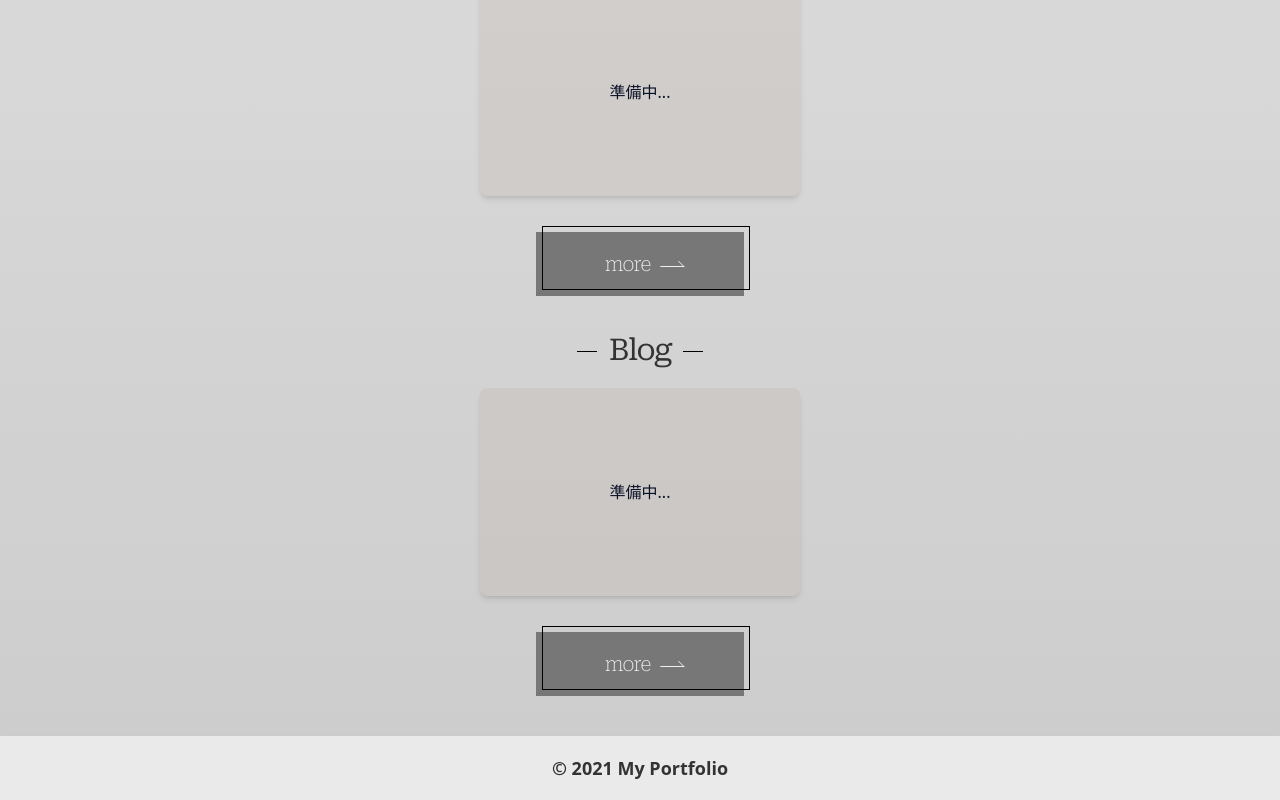
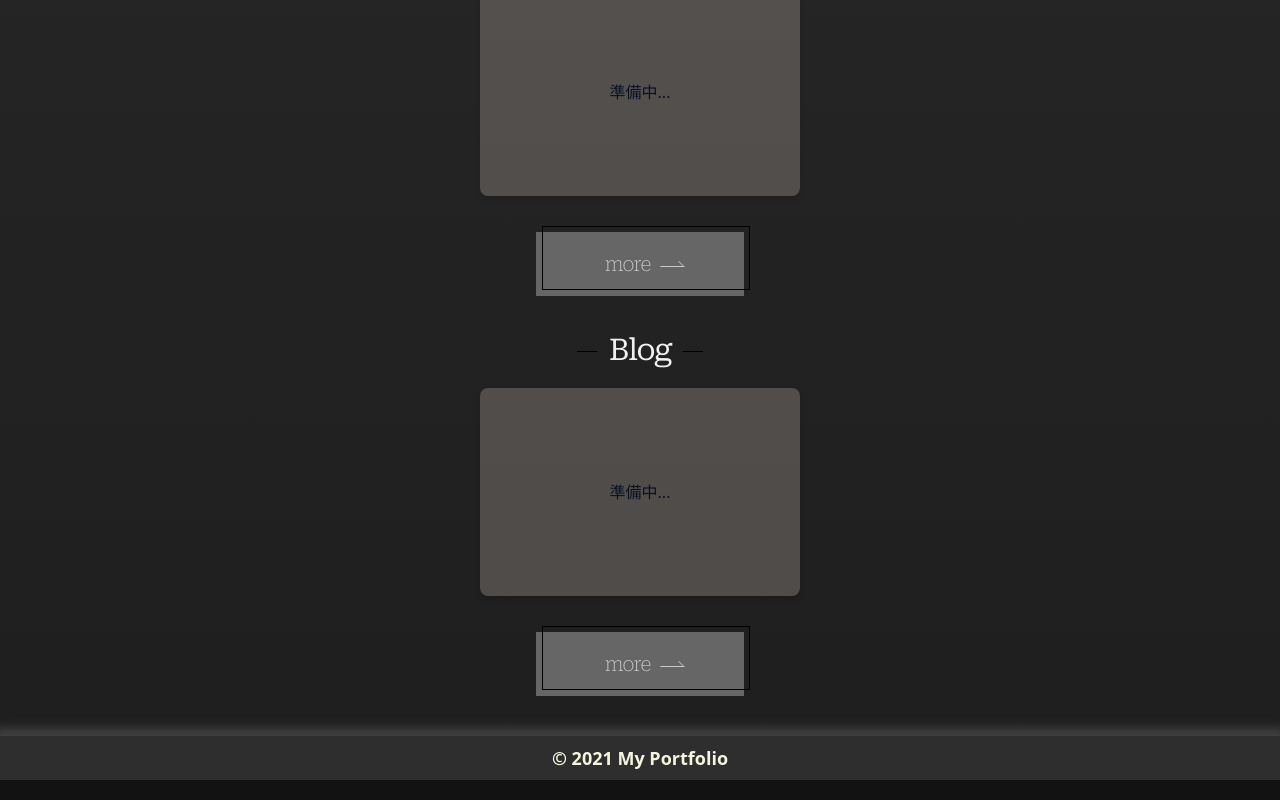
Before and after one commit to haruki26/react-next-portfolio, a Next.js app: page / in a window 1280 px wide. Shown: the part 1325-2125 px from the top of the page. Built offline with nearby package versions, Linux system fonts and the light colour scheme.

Commit message:
フッターの作成

```diff
--- a/src/app/globals.css
+++ b/src/app/globals.css
@@ -10,7 +10,7 @@
     --background-end: 204, 204, 204;
 
     --muted: 119, 119, 119;
-    --muted-foreground: 34, 34, 34;
+    --muted-foreground: 255, 255, 224;
   }
 
   .dark {
@@ -19,7 +19,7 @@
     --background-end: 30, 30, 30;
 
     --muted: 102, 102, 102;
-    --muted-foreground: 221, 221, 221;
+    --muted-foreground: 200, 200, 200;
   }
 }
 
--- a/src/app/layout.tsx
+++ b/src/app/layout.tsx
@@ -39,7 +39,7 @@ export default function RootLayout({
             <body className={`${roboto.variable} ${mplus.variable} h-full w-full m-0`}>
                 <ThemeProvider
                     attribute="class"
-                    defaultTheme="light"
+                    defaultTheme="dark"
                     enableSystem={true}
                     storageKey="theme"
                 >
--- a/src/components/Button/index.tsx
+++ b/src/components/Button/index.tsx
@@ -13,7 +13,7 @@ const Button: React.FC<Props> = ({ children, href }) => {
             <button
                 type="button"
                 className={cn(
-                    "w-screen h-16 bg-[#777777] absolute left-[60%] skew-x-2",
+                    "w-screen h-16 bg-muted absolute left-[60%] skew-x-2",
                     "before:w-full before:block before:h-full before:border-black before:border-[1.5px]",
                     "before:transform before:translate-x-[6px] before:-translate-y-[6px]",
                     "hover:before:translate-x-0 hover:before:translate-y-0",
@@ -26,10 +26,10 @@ const Button: React.FC<Props> = ({ children, href }) => {
                         <div className={cn(
                             "h-full w-full flex items-center pl-12 xs:pl-20 sm:pl-[4.3rem]",
                             "after:inline-block after:w-[1.5rem] after:h-[0.4rem] after:ml-2 after:my-auto after:pr-1",
-                            "after:border-solid after:border-b-[1px] after:border-r-[1px] after:border-[#eeeeee] after:skew-x-[45deg]",
-                            "after:transition after:duration-300 hover:after:translate-x-1",
+                            "after:border-solid after:border-b-[1px] after:border-r-[1px] after:border-muted-foreground",
+                            "after:skew-x-[45deg] after:transition after:duration-300 hover:after:translate-x-1",
                         )}>
-                            <span className="font-roboto text-xl text-[#eeeeee] font-light tracking-tighter -skew-x-2 sm:skew-x-0">
+                            <span className="font-roboto text-xl text-muted-foreground font-light tracking-tighter -skew-x-2 sm:skew-x-0">
                                 {children}
                             </span>
                         </div>
--- a/src/components/Footer/index.tsx
+++ b/src/components/Footer/index.tsx
@@ -1,10 +1,11 @@
 import { cn } from "@/libs/utils";
+
 
 const Footer: React.FC = () => {
     return (
         <div className={cn(
-            "h-16 w-full px-3 py-2 bg-zinc-100/75 shadow-lg shadow-slate-800/20",
-            "dark:bg-zinc-900/75 dark:shadow-slate-100/20",
+            "h-fit w-full px-3 py-2 bg-[#3e2723] text-[#f5f5dc] shadow-[0_-4px_9px_8px_rgba(0,0,0,0.18)]",
+            "dark:bg-[#2e2e2e] dark:shadow-[0_-2px_10px_6px_rgba(221,221,221,0.18)]",
         )}>
             <div className="h-full flex justify-center items-center">
                 <span className="text-lg font-bold">© 2021 My Portfolio</span>
```
